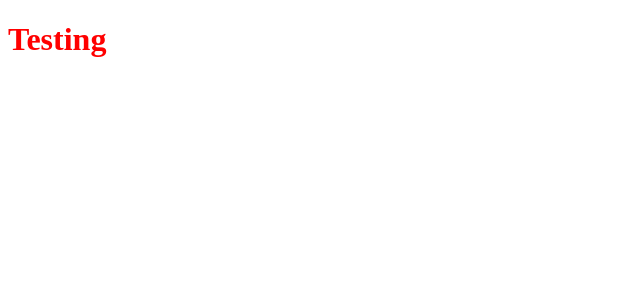
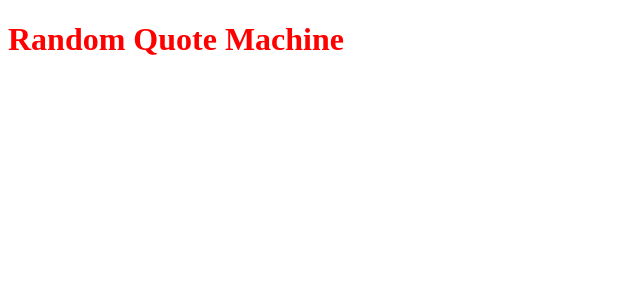
Before and after one commit to N-Nikolaev/FCC--React-1, a React (Vite) app: page / in a window 1280 px wide. Shown: the top 300 px of the page, without its empty margins (0-640 px from the left). Built offline with nearby package versions, Linux system fonts and the light colour scheme.

Commit message:
Added Card component

```diff
--- a/src/js/App.js
+++ b/src/js/App.js
@@ -1,8 +1,11 @@
 import React from 'react'
+import Card from './components/Card'
 
 const App = () => {
     return (
-        <h1>Testing</h1>
+        <div className='App'>
+            <Card />
+        </div>
     )
 }
 
--- /dev/null
+++ b/src/js/components/Card.js
@@ -0,0 +1,11 @@
+import React from 'react'
+
+const Card = () => {
+    return (
+        <main className="card">
+            <h1>Random Quote Machine</h1>
+        </main>
+    )
+}
+
+export default Card
```
